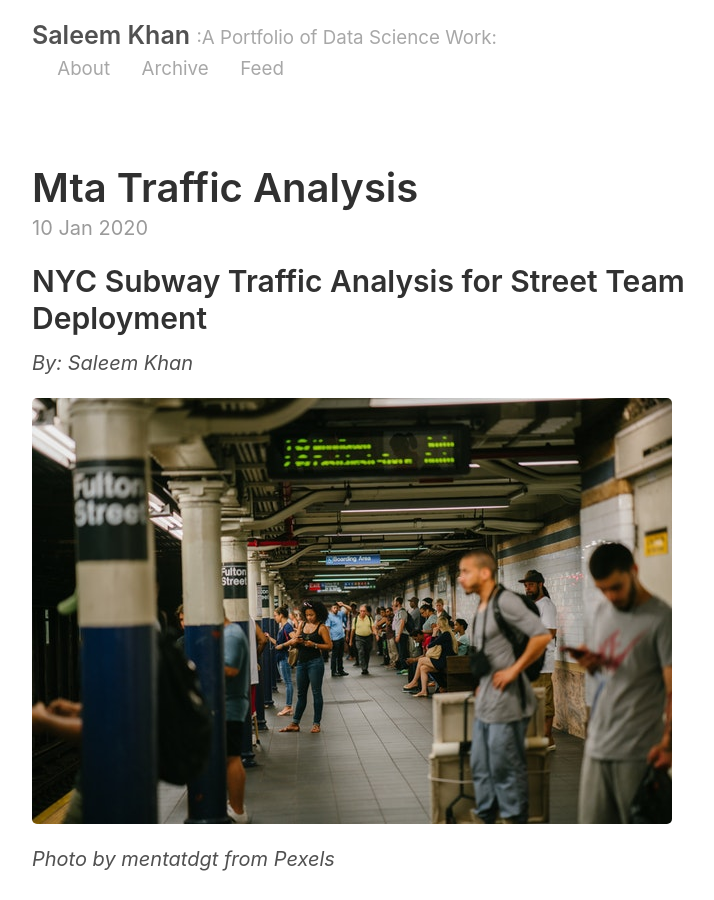
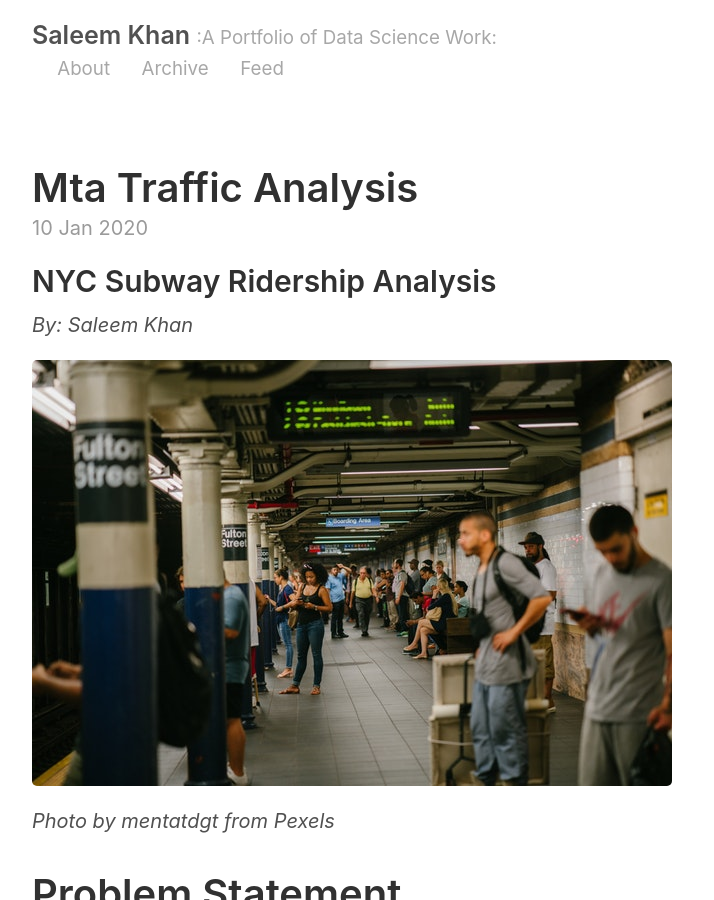
Before and after one commit to skhan-tech/skhan-tech.github.io, a Jekyll site: the page built from _posts/2020-01-10-MTA-traffic-analysis.md, in a window 1280 px wide and 900 px high. Shown: the whole window, without its empty margins (258-972 px from the left). Built offline with Jekyll 4.4.1, drawn with Linux system fonts in a browser that asks for light colours; our own code applies the rules of GitHub Pages for plain Markdown files.

Commit message:
Update 2020-01-10-MTA-traffic-analysis.md

```diff
--- a/_posts/2020-01-10-MTA-traffic-analysis.md
+++ b/_posts/2020-01-10-MTA-traffic-analysis.md
@@ -1,4 +1,4 @@
-## NYC Subway Traffic Analysis for Street Team Deployment
+## NYC Subway Ridership Analysis
 
 *By: Saleem Khan*
 
```
